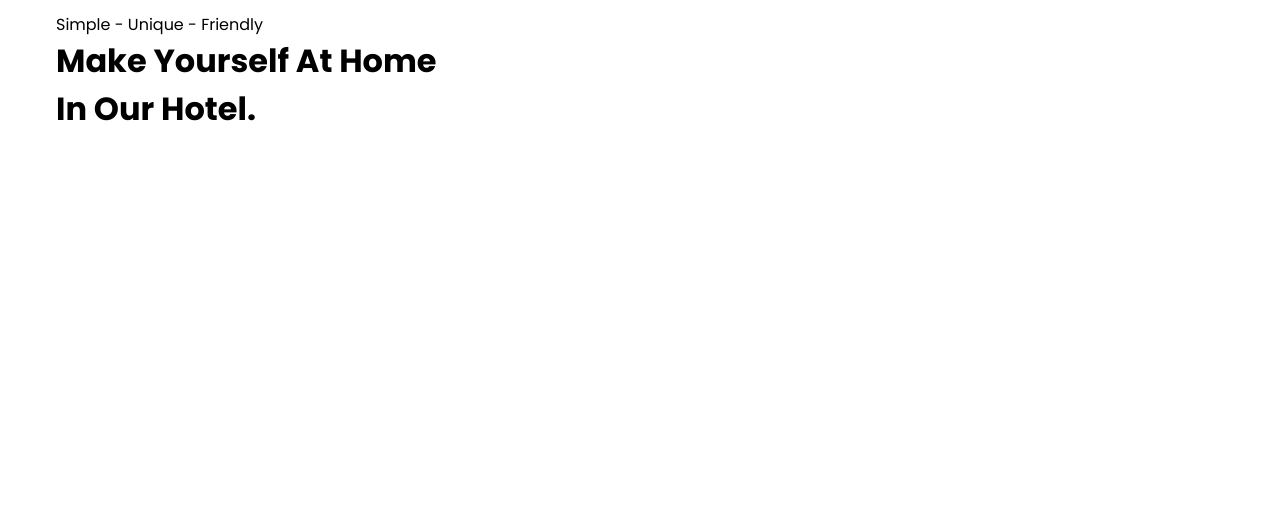
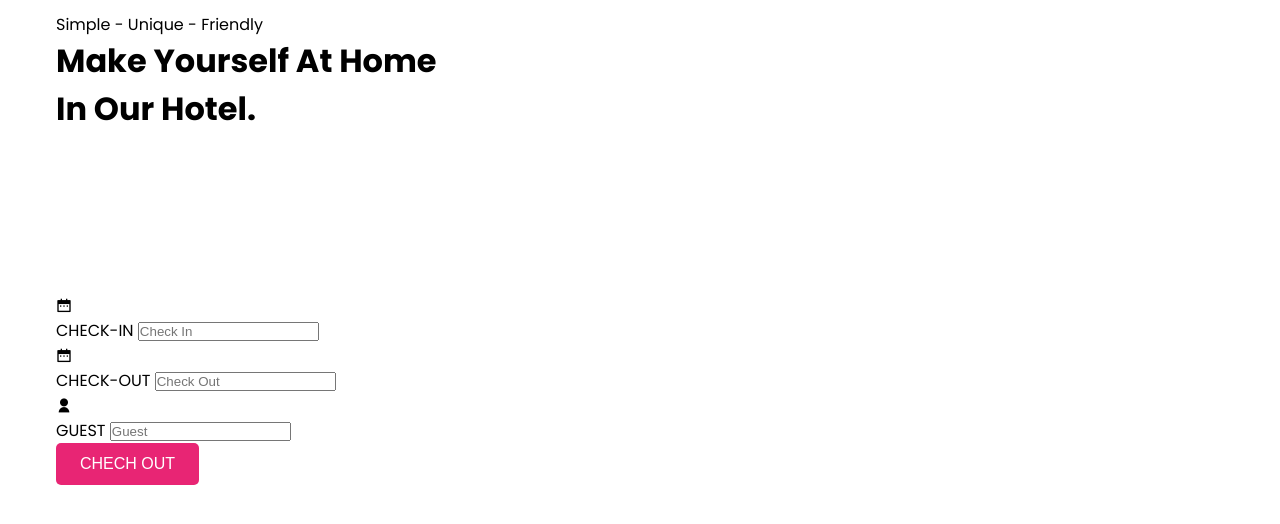
Before and after one commit to pasani123456/Hotel_website, a plain HTML site: page index.html in a window 1280 px wide. Shown: the part 68-592 px from the top of the page. Drawn offline with nearby package versions, Linux system fonts and the light colour scheme.

Commit message:
booking form

```diff
--- a/index.html
+++ b/index.html
@@ -38,6 +38,36 @@
 
     </header>
 
+    <section class="section__container booking__container">
+        <form action="/" class="booking__form">
+        <div class="input__group">
+            <span><i class="ri-calendar-2-fill"></i></span>
+            <div>
+            <label for="check-in">CHECK-IN</label>
+            <input type="text" placeholder="Check In" />
+            </div>
+        </div>
+
+        <div class="input__group">
+            <span><i class="ri-calendar-2-fill"></i></span>
+            <div>
+            <label for="check-out">CHECK-OUT</label>
+            <input type="text" placeholder="Check Out" />
+            </div>
+        </div>
+        <div class="input__group">
+            <span><i class="ri-user-fill"></i></span>
+            <div>
+            <label for="guest">GUEST</label>
+            <input type="text" placeholder="Guest" />
+            </div>
+        </div>
+        <div class="input__group input__btn">
+            <button class="btn">CHECH OUT</button>
+        </div>
+        </form>
+    </section>
+    <script src="https://unpkg.com/scrollreveal"></script>
     <script src="main.js"></script>
 </body>
 </html>
```
Also changed, not shown: main.js (line endings or trailing spaces).
